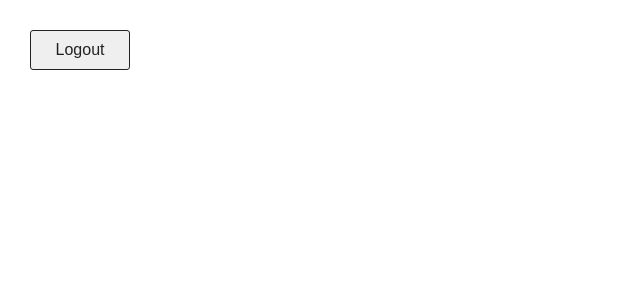
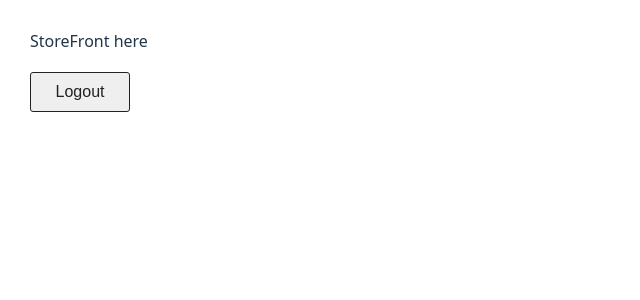
Before and after one commit to home2ego/online-store-fetch-products, a React (Vite) app: page / in a window 1280 px wide. Both pictures are taken after a click on the button "Login". Shown: the top 300 px of the page, without its empty margins (0-640 px from the left). Built offline with nearby package versions, Linux system fonts and the light colour scheme.

Commit message:
add StoreFront Component

```diff
--- a/src/App.jsx
+++ b/src/App.jsx
@@ -1,4 +1,5 @@
 import { useState } from 'react';
+import StoreFront from './StoreFront';
 
 export default function App() {
   const [loggedIn, setLoggedIn] = useState(false);
@@ -6,7 +7,7 @@ export default function App() {
   if (loggedIn) {
     return (
       <>
-        {/* <StoreFront /> */}
+        <StoreFront />
         <button className="btn btn-outline" onClick={() => setLoggedIn(false)}>
           Logout
         </button>
--- /dev/null
+++ b/src/StoreFront.jsx
@@ -0,0 +1,3 @@
+export default function StoreFront() {
+  return <div className="store-front">StoreFront here</div>;
+}
```
